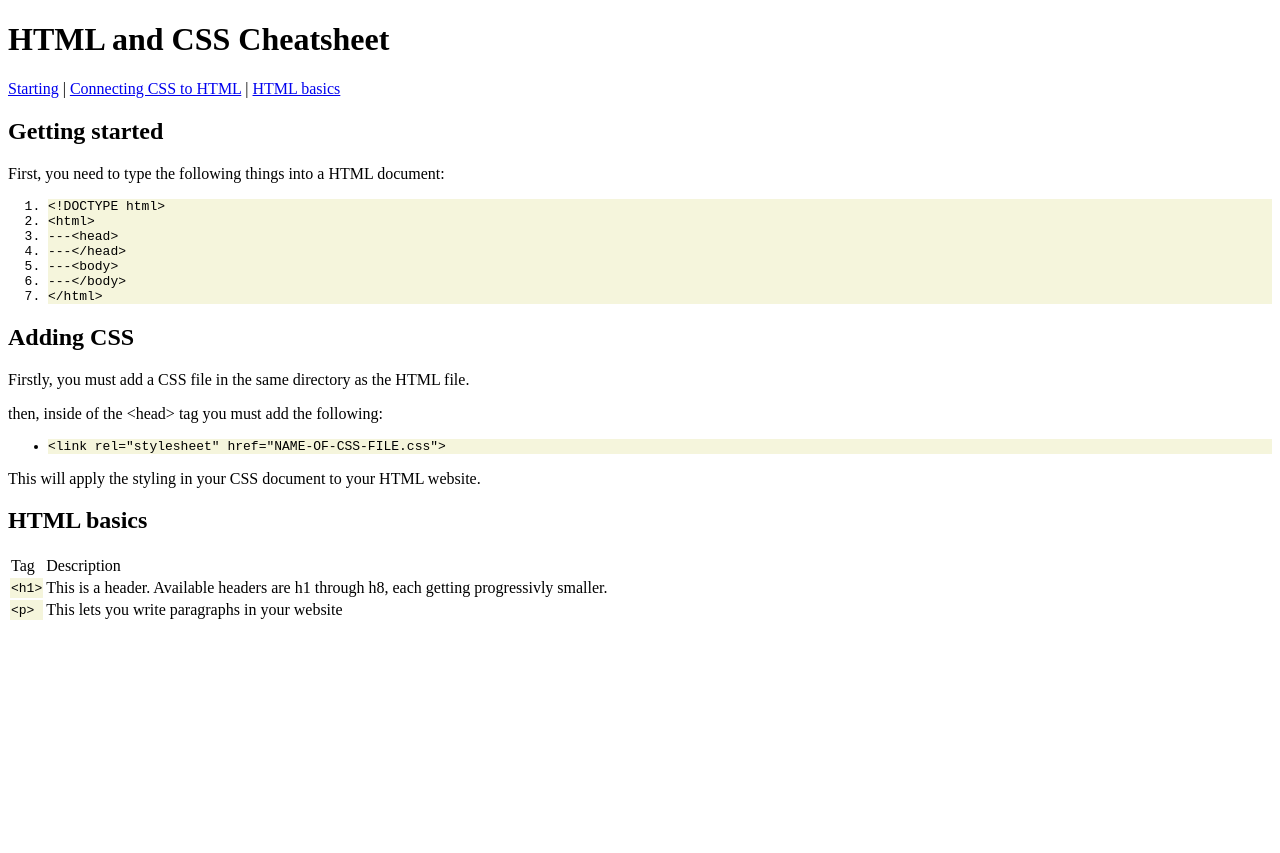
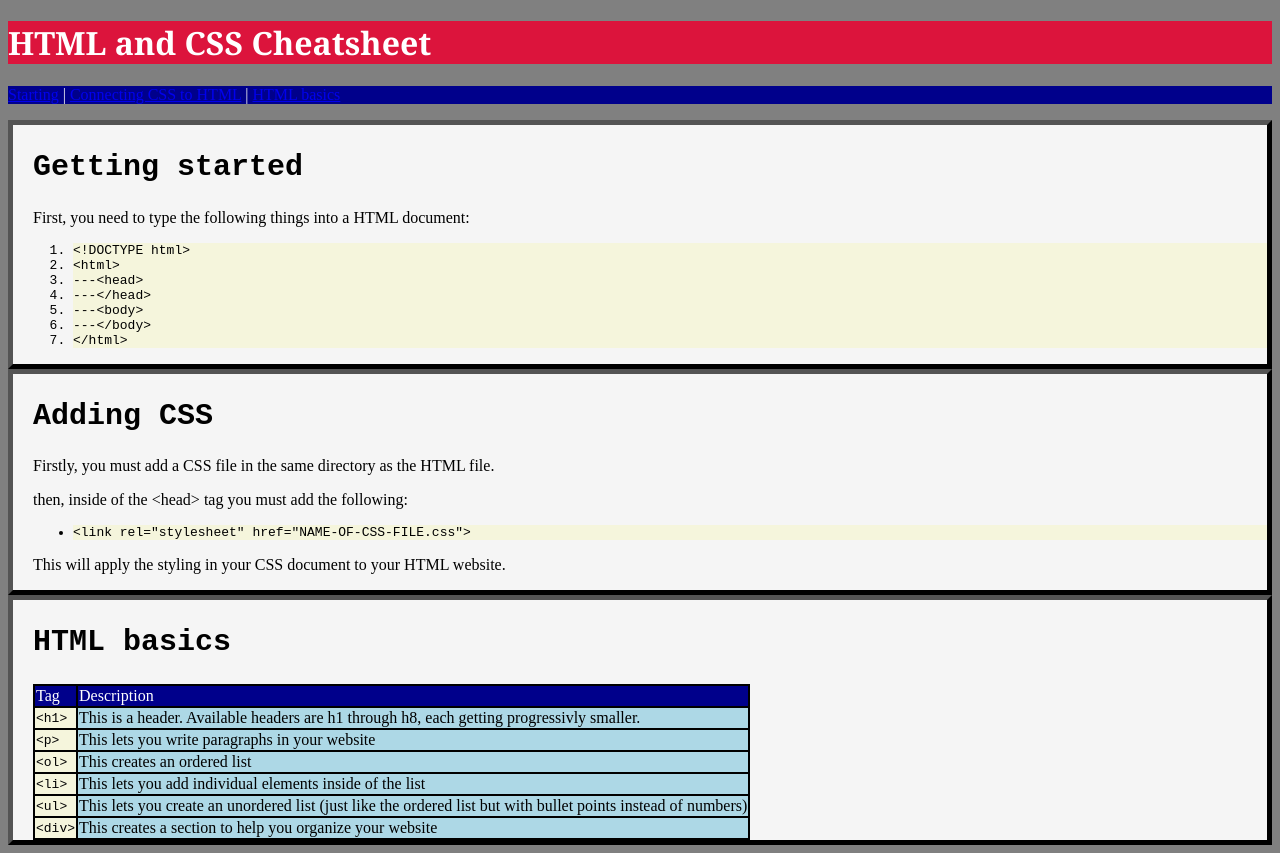
Before and after one commit to kierenhamilton/HTML-and-CSS-cheatcheet, a plain HTML site: page index.html in a window 1280 px wide. Before the commit the page ends 800 px from the top, so only its background shows below. Drawn offline with Linux system fonts and the light colour scheme.

Commit message:
finished html basics

```diff
--- a/index.html
+++ b/index.html
@@ -47,6 +47,22 @@
                         <td class="code">&lt;p&gt;</td>
                         <td>This lets you write paragraphs in your website</td>
                     </tr>
+                    <tr>
+                        <td class="code">&lt;ol&gt;</td>
+                        <td>This creates an ordered list</td>
+                    </tr>
+                    <tr>
+                        <td class="code">&lt;li&gt;</td>
+                        <td>This lets you add individual elements inside of the list</td>
+                    </tr>
+                    <tr>
+                        <td class="code">&lt;ul&gt;</td>
+                        <td>This lets you create an unordered list (just like the ordered list but with bullet points instead of numbers)</td>
+                    </tr>
+                    <tr>
+                        <td class="code">&lt;div&gt;</td>
+                        <td>This creates a section to help you organize your website</td>
+                    </tr>
                 </tbody>
             </table>
         </div>
--- a/styles.css
+++ b/styles.css
@@ -3,3 +3,46 @@
     background-color: beige;
 
 }
+h1{
+    font-family: Georgia;
+    background-color: crimson;
+    color: white;
+}
+.guide  {
+
+    background-color: darkblue;
+    color: whitesmoke;
+    text-decoration: none;
+}
+a:visited{
+    text-decoration: none;
+    color: whitesmoke;
+}
+thead {
+    background-color: darkblue;
+    color: white;
+}
+table, th, td {
+    border: 2px solid black;
+    border-collapse: collapse;
+}
+tbody {
+    background-color: lightblue;
+}
+h2 {
+    font-family: 'courier new';
+    font-size: 30px;
+}
+div {
+    border: 5px outset black;
+    background-color: whitesmoke;
+}
+p, li, h2, table {
+    margin-left: 20px;
+}
+p.guide {
+    margin-left: 0px;
+}
+body {
+    background-color: grey;
+}
```
